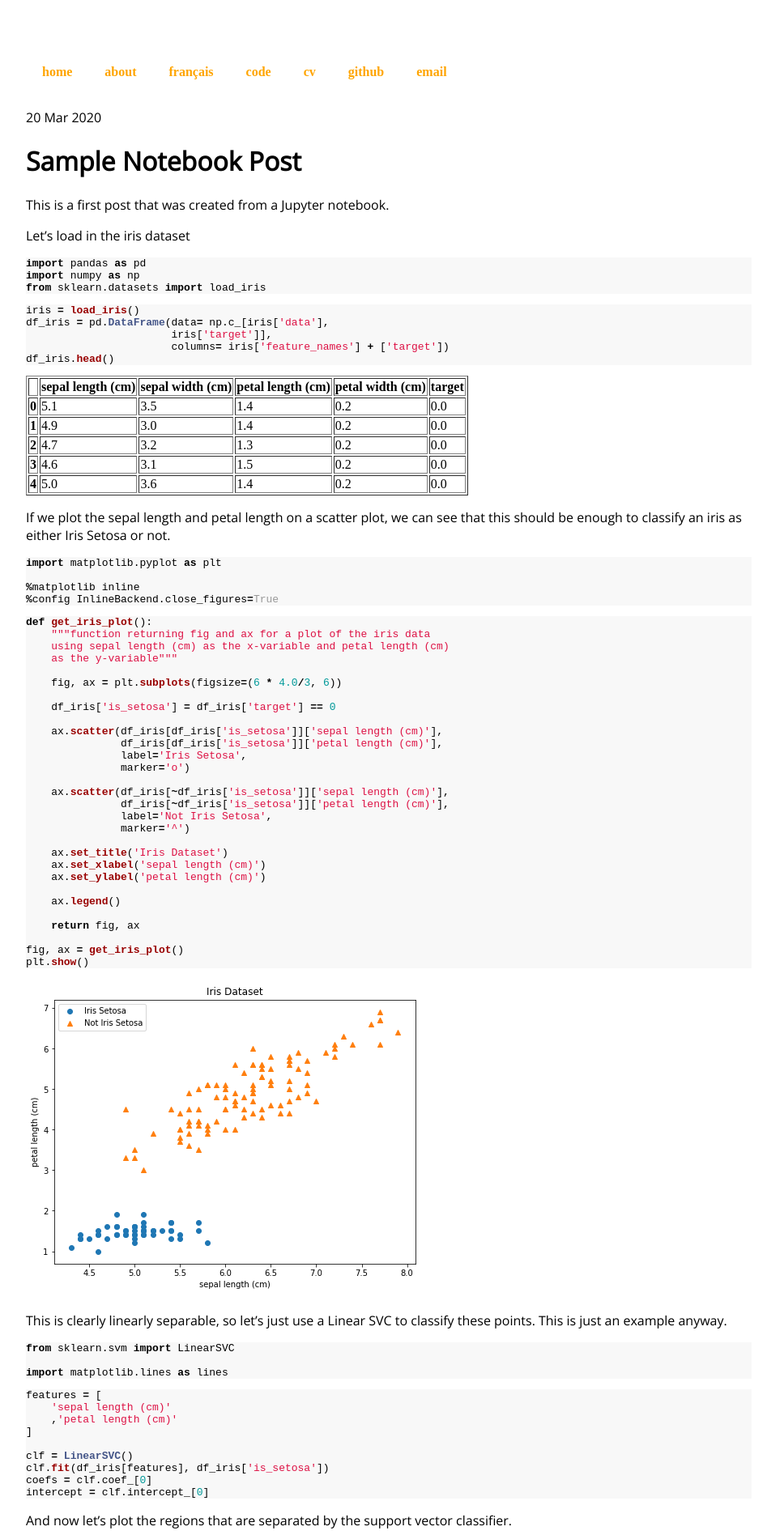
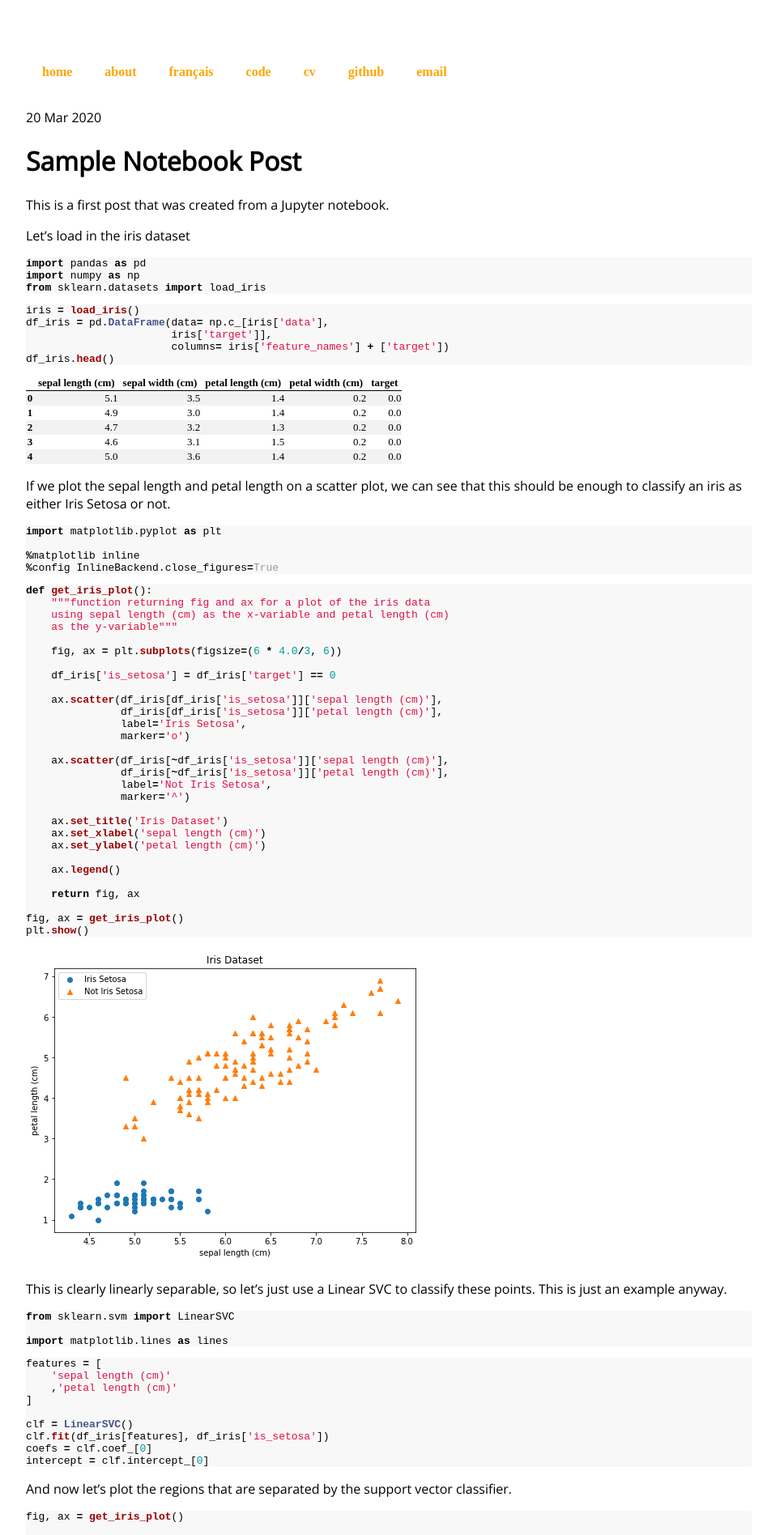
Before and after one commit to kevinnowland/kevinnowland.github.io, a Jekyll site: the page built from _posts/2020-03-20-iris_svc_demo.md, in a window 1280 px wide. Shown: the top 1896 px of the page at 81% size, without its empty margins (160-1107 px from the left). Built offline with Jekyll 4.4.1, drawn with Linux system fonts in a browser that asks for light colours.

Commit message:
restyle dataframe tables

```diff
--- a/_posts/2020-03-20-iris_svc_demo.md
+++ b/_posts/2020-03-20-iris_svc_demo.md
@@ -28,7 +28,7 @@ df_iris.head()
 
 
 <div>
-<table border="1" class="dataframe">
+<table class="dataframe">
   <thead>
     <tr style="text-align: right;">
       <th></th>
--- a/assets/css/syntax.css
+++ b/assets/css/syntax.css
@@ -207,3 +207,28 @@
 .highlight {
   background-color: #f8f8f8;
 }
+
+
+/* table stuff */
+table.dataframe {
+    border-collapse: collapse;
+    font-size: small;
+}
+
+
+.dataframe thead tr {
+    border-bottom: 1px black solid;
+}
+
+.dataframe thead tr th {
+    padding-right: 5px;
+    padding-left: 5px;
+}
+
+.dataframe tbody tr:nth-child(odd)  {
+    background-color: #f2f2f2;
+}
+
+.dataframe tbody tr td {
+    text-align: right;
+}
```
